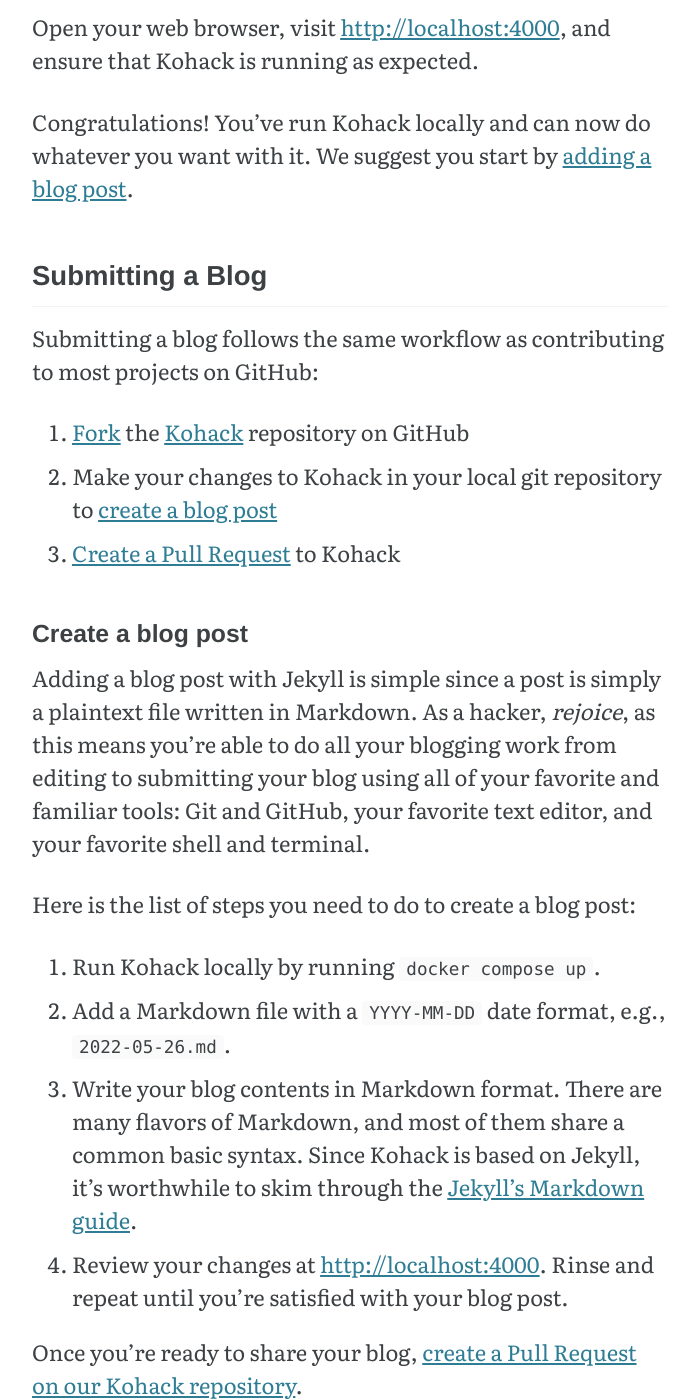
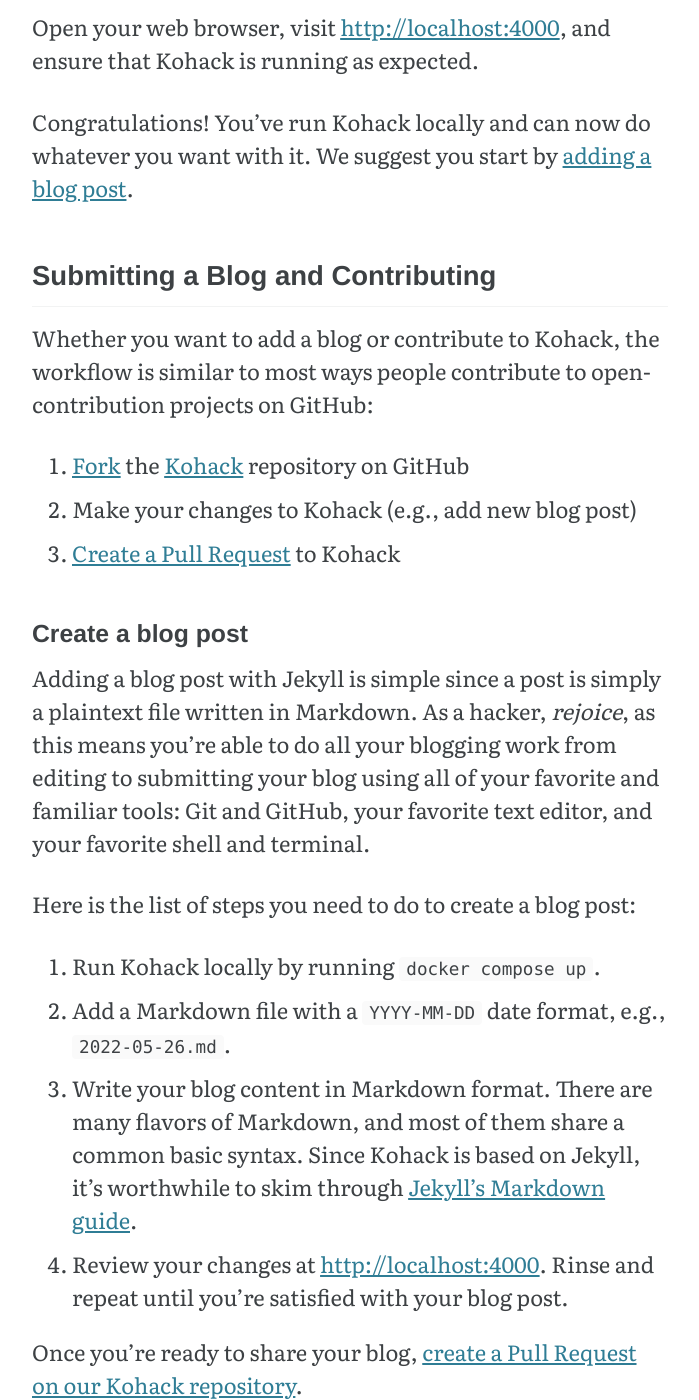
Before and after one commit to kohack/kohack.github.io, a Jekyll site: the page built from pages/docs.md, in a window 1280 px wide and 1400 px high, scrolled down 1587 px. Shown: the whole window, without its empty margins (290-989 px from the left). Built offline with Jekyll 4.4.1, drawn with Linux system fonts in a browser that asks for light colours; cached includes are drawn as plain includes; our own code applies the rules of GitHub Pages for plain Markdown files; some of the changed text lies outside the part shown.

Commit message:
Update docs.md

```diff
--- a/pages/docs.md
+++ b/pages/docs.md
@@ -53,13 +53,12 @@ ensure that Kohack is running as expected.
 Congratulations! You've run Kohack locally and can now do whatever you want
 with it. We suggest you start by [adding a blog post](#2-write-your-blog-post).
 
-## Submitting a Blog
+## Submitting a Blog and Contributing
 
-Submitting a blog follows the same workflow as contributing to most projects on GitHub:
+Whether you want to add a blog or contribute to Kohack, the workflow is similar to most ways people contribute to open-contribution projects on GitHub:
 1. [Fork](#fork-kohack) the [Kohack](https://github.com/kohack/kohack.github.io)
    repository on GitHub
-2. Make your changes to Kohack in your local git repository to [create a blog
-   post](#1-create-a-blog-post)
+2. Make your changes to Kohack (e.g., add new blog post)
 3. [Create a Pull Request](#2-create-a-pull-request) to Kohack
 
 ### Create a blog post
@@ -73,9 +72,9 @@ favorite shell and terminal.
 Here is the list of steps you need to do to create a blog post:
 1. Run Kohack locally by running `docker compose up`.
 1. Add a Markdown file with a `YYYY-MM-DD` date format, e.g., `2022-05-26.md`.
-1. Write your blog contents in Markdown format. There are many flavors of
+1. Write your blog content in Markdown format. There are many flavors of
    Markdown, and most of them share a common basic syntax. Since Kohack is based on
-   Jekyll, it's worthwhile to skim through the [Jekyll's Markdown guide](https://www.markdownguide.org/tools/jekyll/).
+   Jekyll, it's worthwhile to skim through [Jekyll's Markdown guide](https://www.markdownguide.org/tools/jekyll/).
 1. Review your changes at [http://localhost:4000](http://localhost:4000). Rinse and repeat until
    you're satisfied with your blog post.
 
```
